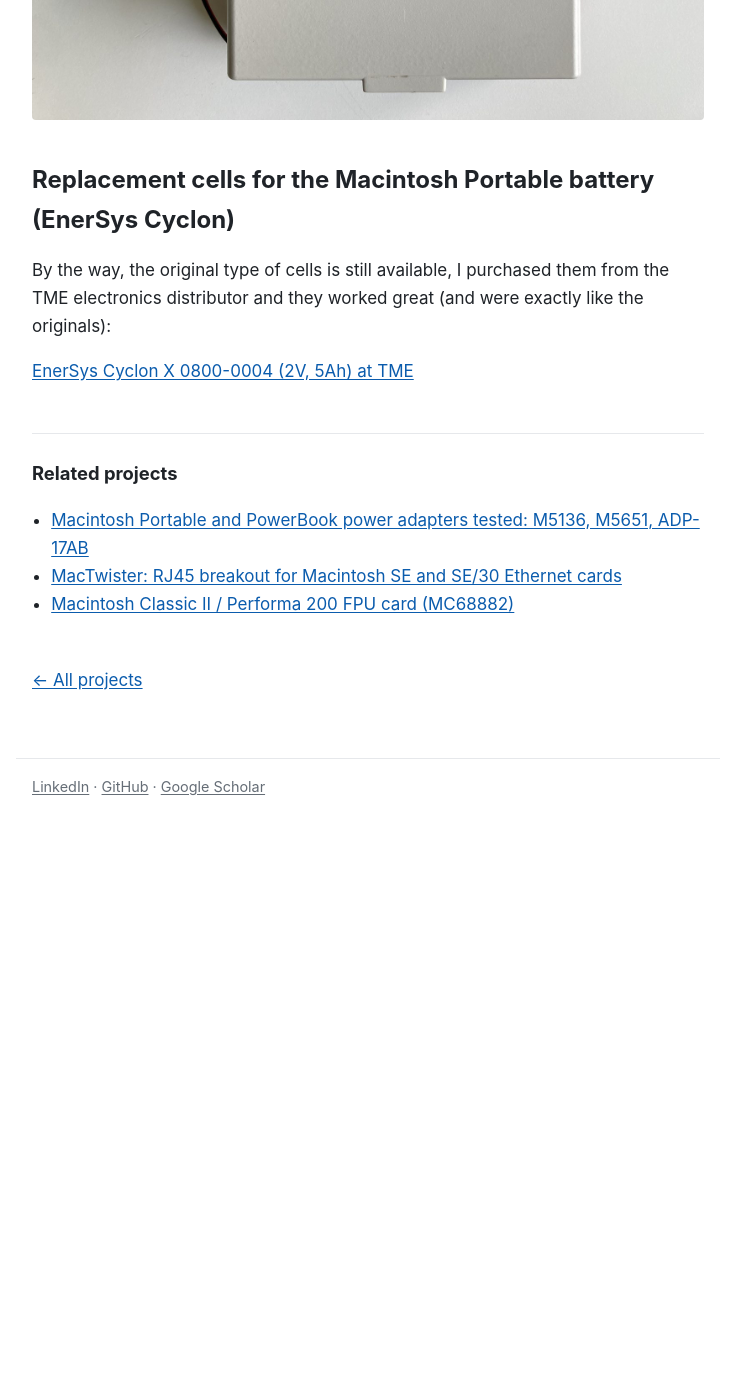
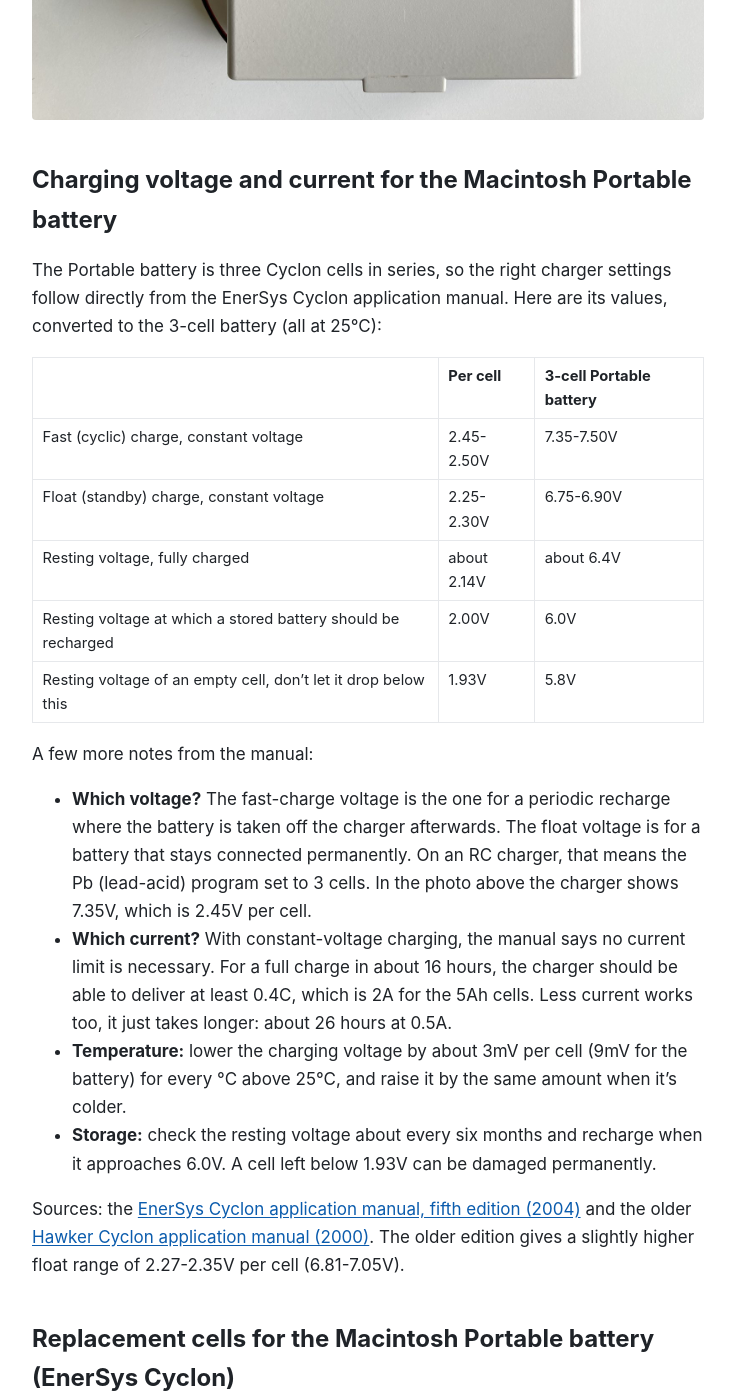
Before and after one commit to dymczykm/dymczyk.com, a Jekyll site: the page built from projects/macintosh-portable-battery-charger-tray/index.md, in a window 1280 px wide and 1400 px high, scrolled down 4062 px. Shown: the whole window, without its empty margins (272-1007 px from the left). Built offline with Jekyll 4.4.1, drawn with Linux system fonts in a browser that asks for light colours; before the commit the page ends 4893 px from its top, so only the background shows below that.

Commit message:
Add Cyclon charging settings and the 1.5 A vs 2 A adapter answer
Battery tray page: charging voltages and current for the 3-cell
Macintosh Portable battery, taken from the EnerSys/Hawker Cyclon
application manuals. Power adapter page: a short section answering
whether a 2 A adapter can be used, based on the measured curves.

Co-Authored-By: Claude Fable 5.2 <noreply@anthropic.com>
Claude-Session: https://claude.ai/code/session_01GRsSD6oXBgivwbM6C9oKnR

```diff
--- a/projects/macintosh-portable-battery-charger-tray/index.md
+++ b/projects/macintosh-portable-battery-charger-tray/index.md
@@ -1,7 +1,7 @@
 ---
 layout: page
 title: "3D-printed battery charger tray for the Macintosh Portable"
-description: "A 3D-printed charger tray for Macintosh Portable lead-acid batteries that makes reliable contact with the recessed terminals. STL included."
+description: "A 3D-printed charger tray for Macintosh Portable lead-acid batteries with reliable contact to the recessed terminals. STL and charging voltages included."
 permalink: /projects/macintosh-portable-battery-charger-tray/
 redirect_from:
   - /Macintosh-Portable-Battery-Charger-Tray-f72ddd18b8db4fe281274039afd3407f
@@ -62,7 +62,28 @@ And that’s it - print it, press the pins into the printed model, solder some w
 
 I used the tray together with an RC battery charger set to charge a 3-cell lead battery. I crimped a typical JST SYP battery connector to make sure the tray is safe, without a possibility to short the battery or to invert the polarity.
 
-[![Macintosh Portable battery in the printed tray, charging from an RC battery charger](images/Untitled.jpg){: width="1600" height="1200" loading="lazy"}](originals/Untitled.jpg)
+[![Macintosh Portable battery in the printed tray, charging from an RC battery charger set to Pb, 3 cells, 0.3 A, showing 7.35 V](images/Untitled.jpg){: width="1600" height="1200" loading="lazy"}](originals/Untitled.jpg)
+
+## Charging voltage and current for the Macintosh Portable battery
+
+The Portable battery is three Cyclon cells in series, so the right charger settings follow directly from the EnerSys Cyclon application manual. Here are its values, converted to the 3-cell battery (all at 25°C):
+
+| | Per cell | 3-cell Portable battery |
+| --- | --- | --- |
+| Fast (cyclic) charge, constant voltage | 2.45-2.50V | 7.35-7.50V |
+| Float (standby) charge, constant voltage | 2.25-2.30V | 6.75-6.90V |
+| Resting voltage, fully charged | about 2.14V | about 6.4V |
+| Resting voltage at which a stored battery should be recharged | 2.00V | 6.0V |
+| Resting voltage of an empty cell, don’t let it drop below this | 1.93V | 5.8V |
+
+A few more notes from the manual:
+
+- **Which voltage?** The fast-charge voltage is the one for a periodic recharge where the battery is taken off the charger afterwards. The float voltage is for a battery that stays connected permanently. On an RC charger, that means the Pb (lead-acid) program set to 3 cells. In the photo above the charger shows 7.35V, which is 2.45V per cell.
+- **Which current?** With constant-voltage charging, the manual says no current limit is necessary. For a full charge in about 16 hours, the charger should be able to deliver at least 0.4C, which is 2A for the 5Ah cells. Less current works too, it just takes longer: about 26 hours at 0.5A.
+- **Temperature:** lower the charging voltage by about 3mV per cell (9mV for the battery) for every °C above 25°C, and raise it by the same amount when it’s colder.
+- **Storage:** check the resting voltage about every six months and recharge when it approaches 6.0V. A cell left below 1.93V can be damaged permanently.
+
+Sources: the [EnerSys Cyclon application manual, fifth edition (2004)](https://forums.parallax.com/uploads/attachments/41825/44643.pdf) and the older [Hawker Cyclon application manual (2000)](https://www.farnell.com/datasheets/69062.pdf). The older edition gives a slightly higher float range of 2.27-2.35V per cell (6.81-7.05V).
 
 ## Replacement cells for the Macintosh Portable battery (EnerSys Cyclon)
 
```
Also changed, not shown: projects/macintosh-portable-powerbook-1x0-power-adapter-bench/index.md (+4 -0 lines).
